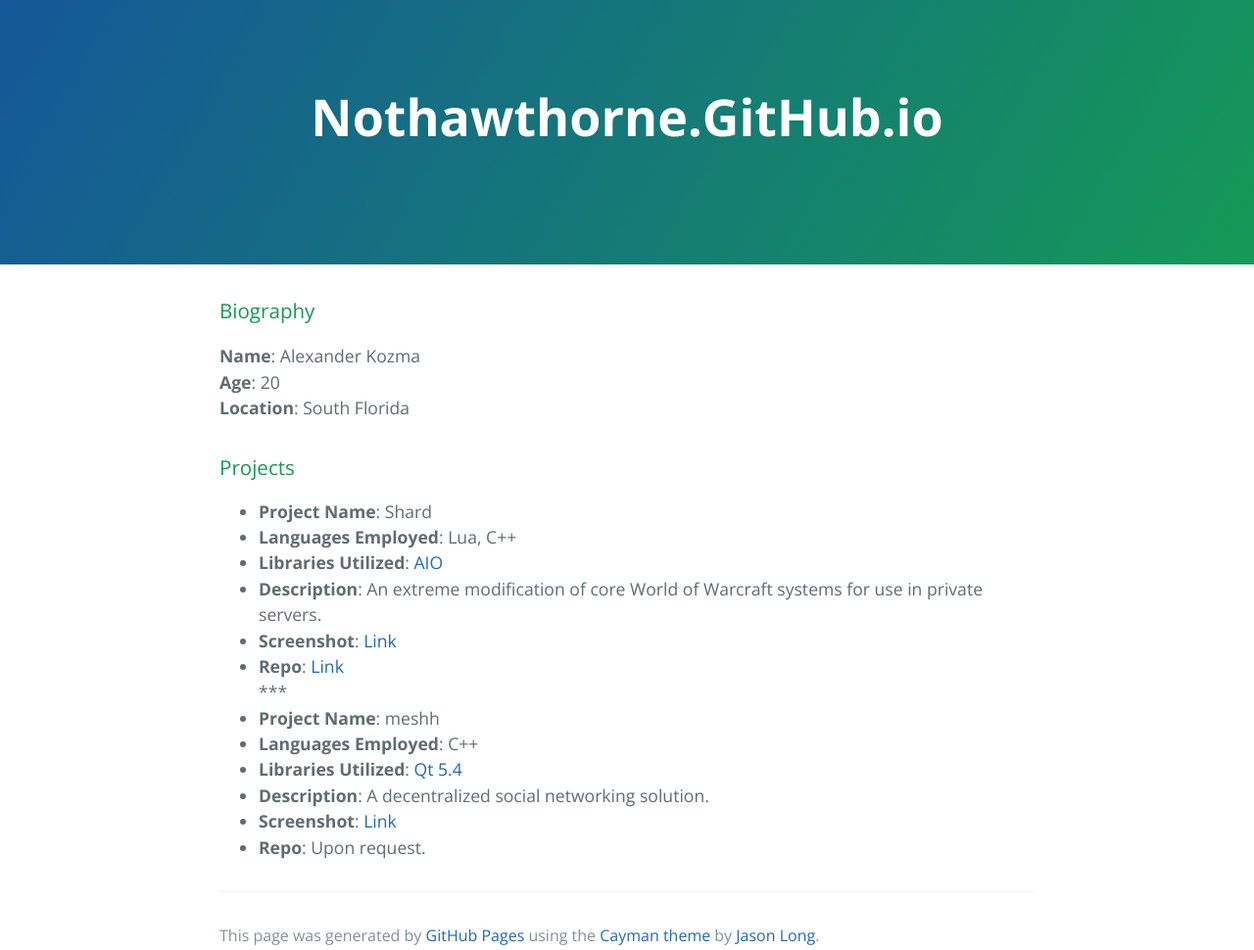
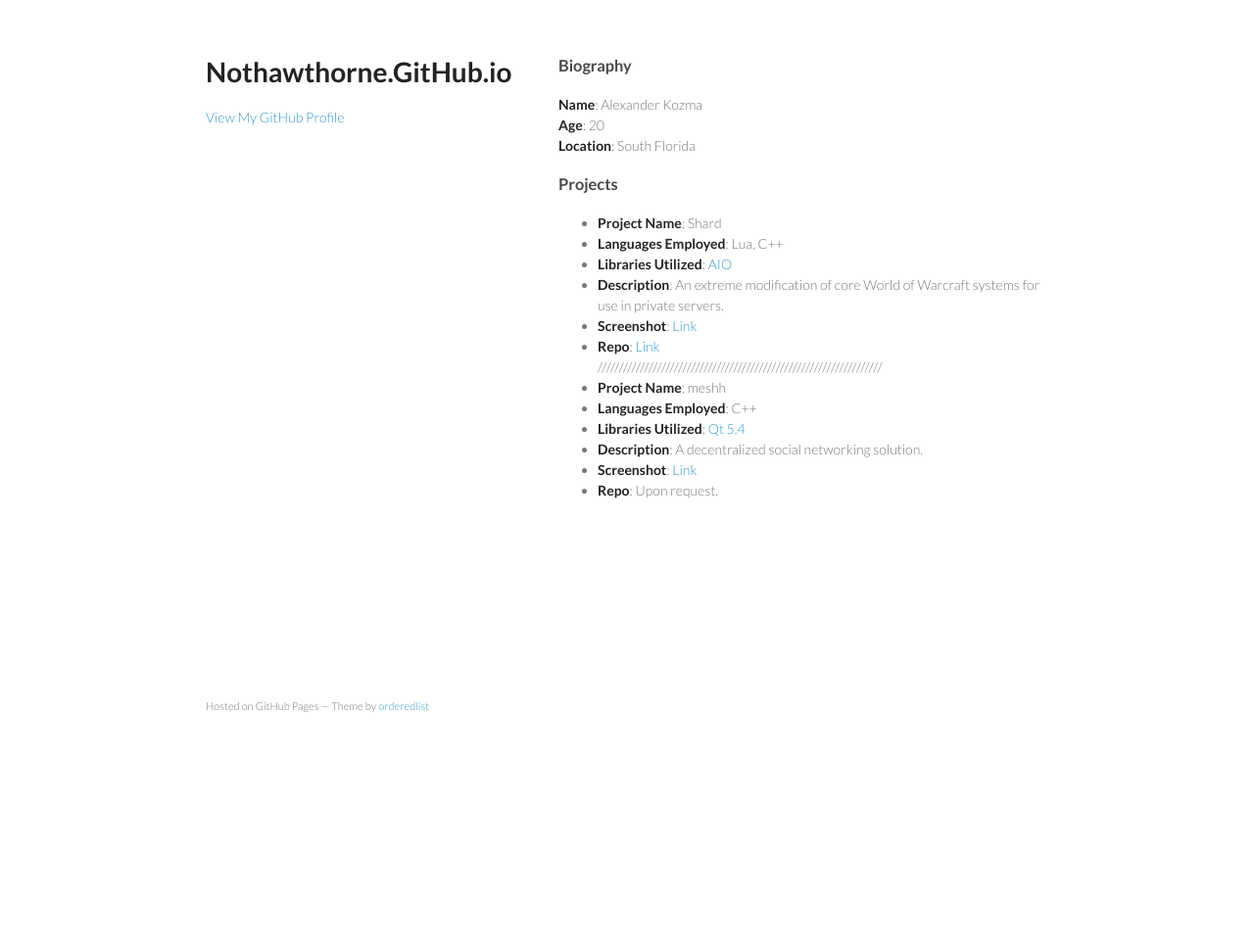
Before and after one commit to NotHawthorne/nothawthorne.github.io, a plain HTML site: page index.html in a window 1280 px wide. Shown: the whole page at 98% size. After the commit the page ends 800 px from the top, so only its background shows below. Drawn offline with nearby package versions, Linux system fonts and the light colour scheme.

Commit message:
Replace master branch with page content via GitHub

```diff
--- a/index.html
+++ b/index.html
@@ -1,22 +1,29 @@
-<!DOCTYPE html>
-<html lang="en-us">
+<!doctype html>
+<html>
   <head>
-    <meta charset="UTF-8">
+    <meta charset="utf-8">
+    <meta http-equiv="X-UA-Compatible" content="chrome=1">
     <title>Nothawthorne.GitHub.io by NotHawthorne</title>
-    <meta name="viewport" content="width=device-width, initial-scale=1">
-    <link rel="stylesheet" type="text/css" href="stylesheets/normalize.css" media="screen">
-    <link href='http://fonts.googleapis.com/css?family=Open+Sans:400,700' rel='stylesheet' type='text/css'>
-    <link rel="stylesheet" type="text/css" href="stylesheets/stylesheet.css" media="screen">
-    <link rel="stylesheet" type="text/css" href="stylesheets/github-light.css" media="screen">
+
+    <link rel="stylesheet" href="stylesheets/styles.css">
+    <link rel="stylesheet" href="stylesheets/github-light.css">
+    <meta name="viewport" content="width=device-width, initial-scale=1, user-scalable=no">
+    <!--[if lt IE 9]>
+    <script src="//html5shiv.googlecode.com/svn/trunk/html5.js"></script>
+    <![endif]-->
   </head>
   <body>
-    <section class="page-header">
-      <h1 class="project-name">Nothawthorne.GitHub.io</h1>
-      <h2 class="project-tagline"></h2>
-    </section>
+    <div class="wrapper">
+      <header>
+        <h1>Nothawthorne.GitHub.io</h1>
+        <p></p>
 
-    <section class="main-content">
-      <h3>
+
+        <p class="view"><a href="https://github.com/NotHawthorne">View My GitHub Profile</a></p>
+
+      </header>
+      <section>
+        <h3>
 <a id="biography" class="anchor" href="#biography" aria-hidden="true"><span class="octicon octicon-link"></span></a>Biography</h3>
 
 <p><strong>Name</strong>: Alexander Kozma<br>
@@ -44,7 +51,7 @@
 </li>
 <li>
 <strong>Repo</strong>: <a href="https://github.com/NotHawthorne/Shard-Emulation">Link</a><br>
-***</li>
+///////////////////////////////////////////////////////////////////</li>
 <li>
 <strong>Project Name</strong>: meshh<br>
 </li>
@@ -62,14 +69,12 @@
 <li>
 <strong>Repo</strong>: Upon request.</li>
 </ul>
-
-      <footer class="site-footer">
-
-        <span class="site-footer-credits">This page was generated by <a href="https://pages.github.com">GitHub Pages</a> using the <a href="https://github.com/jasonlong/cayman-theme">Cayman theme</a> by <a href="https://twitter.com/jasonlong">Jason Long</a>.</span>
+      </section>
+      <footer>
+        <p><small>Hosted on GitHub Pages &mdash; Theme by <a href="https://github.com/orderedlist">orderedlist</a></small></p>
       </footer>
-
-    </section>
-
+    </div>
+    <script src="javascripts/scale.fix.js"></script>
 
   </body>
 </html>
--- a/params.json
+++ b/params.json
@@ -1 +1 @@
-{"name":"Nothawthorne.GitHub.io","tagline":"","body":"###Biography  \r\n**Name**: Alexander Kozma  \r\n**Age**: 20  \r\n**Location**: South Florida  \r\n  \r\n###Projects  \r\n* **Project Name**: Shard  \r\n* **Languages Employed**: Lua, C++  \r\n* **Libraries Utilized**: [AIO](http://rochet2.github.io/AIO.html)  \r\n* **Description**: An extreme modification of core World of Warcraft systems for use in private servers.  \r\n* **Screenshot**: [Link](http://i.imgur.com/87kS5Djm.jpg)  \r\n* **Repo**: [Link](https://github.com/NotHawthorne/Shard-Emulation)  \r\n***\r\n* **Project Name**: meshh  \r\n* **Languages Employed**: C++  \r\n* **Libraries Utilized**: [Qt 5.4](https://github.com/qtproject/qt5)  \r\n* **Description**: A decentralized social networking solution.\r\n* **Screenshot**: [Link](http://i.imgur.com/v1AJnRo.png)  \r\n* **Repo**: Upon request.","google":"","note":"Don't delete this file! It's used internally to help with page regeneration."}
+{"name":"Nothawthorne.GitHub.io","tagline":"","body":"###Biography  \r\n**Name**: Alexander Kozma  \r\n**Age**: 20  \r\n**Location**: South Florida  \r\n  \r\n###Projects  \r\n* **Project Name**: Shard  \r\n* **Languages Employed**: Lua, C++  \r\n* **Libraries Utilized**: [AIO](http://rochet2.github.io/AIO.html)  \r\n* **Description**: An extreme modification of core World of Warcraft systems for use in private servers.  \r\n* **Screenshot**: [Link](http://i.imgur.com/87kS5Djm.jpg)  \r\n* **Repo**: [Link](https://github.com/NotHawthorne/Shard-Emulation)  \r\n///////////////////////////////////////////////////////////////////\r\n* **Project Name**: meshh  \r\n* **Languages Employed**: C++  \r\n* **Libraries Utilized**: [Qt 5.4](https://github.com/qtproject/qt5)  \r\n* **Description**: A decentralized social networking solution.\r\n* **Screenshot**: [Link](http://i.imgur.com/v1AJnRo.png)  \r\n* **Repo**: Upon request.","google":"","note":"Don't delete this file! It's used internally to help with page regeneration."}
```
